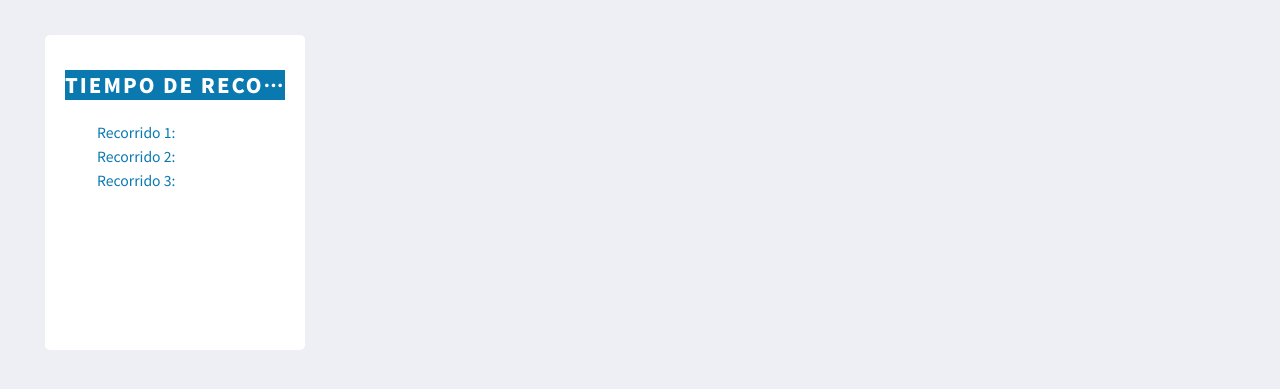
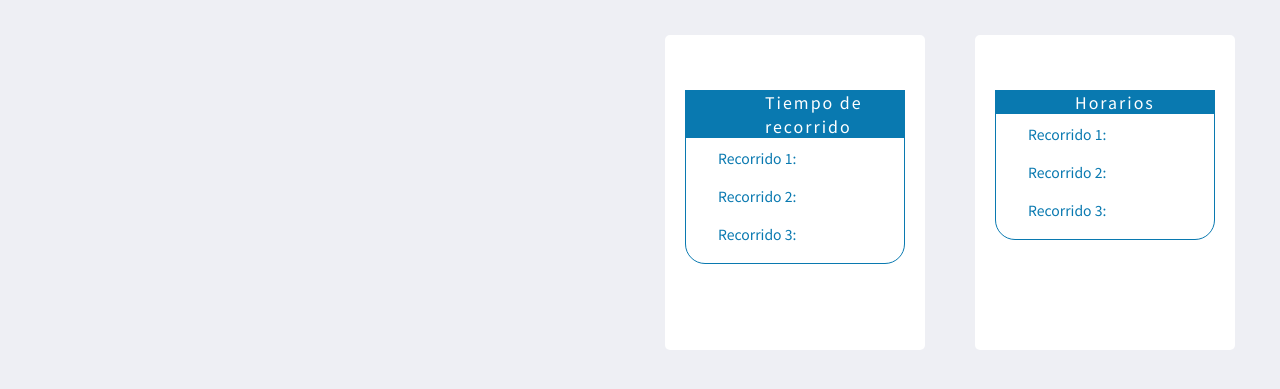
Before and after one commit to EscuelaTecnica32/Olimpiadas2022, a PHP site: page /prueba.html in a window 1280 px wide. Shown: the part 86-475 px from the top of the page. Run offline with PHP 8.4, Linux system fonts and the light colour scheme; some libraries are stand-ins or nearby versions.

Commit message:
estilizando la pagina
estilizando la pagina

```diff
--- a/prueba.html
+++ b/prueba.html
@@ -12,6 +12,7 @@
     <link rel="stylesheet" href="https://cdnjs.cloudflare.com/ajax/libs/font-awesome/5.15.4/css/all.min.css">
     <link rel="stylesheet" href="assets/estilos/styleR.css">
     <link rel="stylesheet" href="styleC.css">
+    <link rel="stylesheet" href="calendario.css">
   </head>
 
   <body>
@@ -38,7 +39,7 @@
                       data-bs-auto-close="outside">RECORRIDOS</a>
                   <ul class="dropdown-menu shadow">
                     <li><a class="dropdown-item" href="recorrido1.html">Recorrido 1</a></li>
-                    <li class="dropdown-item" href="">Recorrido 2</li>
+                    <li><a class="dropdown-item " href="recorrido2.html">Recorrido 2</a></li>
                     <li><a class="dropdown-item" href="recorrido3.html">Recorrido 3</a></li>
                   </ul>
                 </li>
@@ -55,16 +56,30 @@
           <div class="card_inner">
             <div class="role_name color_turnos">Tiempo de recorrido</div>
             <div class="film">
-              <ul style="list-style: none;">
-                <li class="li">Recorrido 1:</li>
-                <li class="li">Recorrido 2:</li>
-                <li class="li">Recorrido 3:</li>
+              <ul class="bordel">
+                <li class="m">Recorrido 1:</li>
+                <li class="m">Recorrido 2:</li>
+                <li class="m">Recorrido 3:</li>
+              </ul>
+            </div>
+          </div>
+        </div>
+        <div class="card_item">
+          <div class="card_inner">
+            <div class="role_name color_turnos">Horarios</div>
+            <div class="film">
+              <ul class="bordel">
+                <li class="m">Recorrido 1:</li>
+                <li class="m">Recorrido 2:</li>
+                <li class="m">Recorrido 3:</li>
               </ul>
             </div>
           </div>
         </div>
       </div>
     </div>
+    <!--calendariooooo-->
+
 
     <script src="https://kit.fontawesome.com/b3b892b65b.js"></script>
     <script src="https://cdnjs.cloudflare.com/ajax/libs/popper.js/2.9.2/umd/popper.min.js"></script>
--- a/styleC.css
+++ b/styleC.css
@@ -13,8 +13,17 @@ dl, ol, ul {
     margin-top: 0;
     margin-bottom: 1rem;
     padding-top: 20px;
-    color: #0979b0;
+	color: #0979b0;
+	border-radius: 20px;
 
+}
+.bordel{
+	list-style: none;
+	border: solid 1px #0979b0;
+	padding-bottom: 10px;
+}
+.m{
+	padding: 7px 0px;
 }
 .color_turnos{
     background-color: #0979b0;
@@ -38,7 +47,7 @@ dl, ol, ul {
 	padding: 20px;
 	width: 100%;
 	display: flex;
-	justify-content: space-between;
+	justify-content: flex-end;
 	flex-wrap: wrap;
 }
 
@@ -65,13 +74,10 @@ dl, ol, ul {
 
 .cards_wrap .card_item .role_name{
 	color: #fff;
-	font-weight: 900;
 	letter-spacing: 2px;
-	text-transform: uppercase;
-	font-size: 20px;
-	white-space: nowrap;
-    overflow: hidden;
-    text-overflow: ellipsis;
+	padding-left: 80px;
+	position: relative;
+    top: 20px;
 }
 
 .cards_wrap .card_item .real_name{
```
Also changed, not shown: calendario.css (added, +171 -0 lines).
